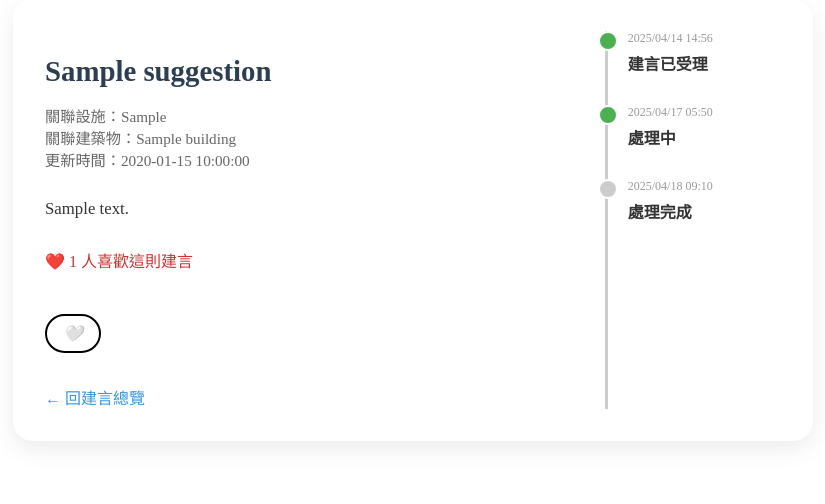
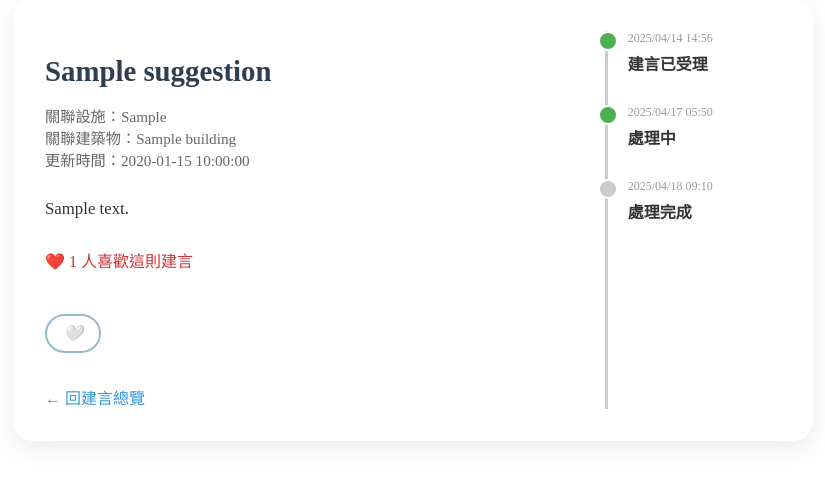
Before and after one commit to SA5202/SA, a PHP site: page /suggestion_detail.php?id=1 in a window 1280 px wide. Shown: the part 61-565 px from the top of the page, without its empty margins (227-1052 px from the left). Run offline with PHP 8.4, Linux system fonts and the light colour scheme; tables that the repository leaves empty or names only in its code hold one stand-in row (values such as "Sample post").

Commit message:
改掉愛心的背景色

```diff
--- a/suggestion_detail.php
+++ b/suggestion_detail.php
@@ -147,7 +147,7 @@ if (!$row) {
 
         .like-btn {
             background-color: #fff;
-            border: 2px solid rgb(0, 0, 0);
+            border: 2px solid rgb(147, 188, 205);
             color: #cc3333;
             font-size: 1rem;
             padding: 8px 16px;
@@ -156,12 +156,9 @@ if (!$row) {
             transition: background-color 0.3s, color 0.3s, transform 0.2s;
         }
 
-        .like-btn:hover {
-            background-color: #ffe6e6;
-        }
+
 
         .like-btn.liked {
-            background-color: #cc3333;
             color: #fff;
         }
 
```
